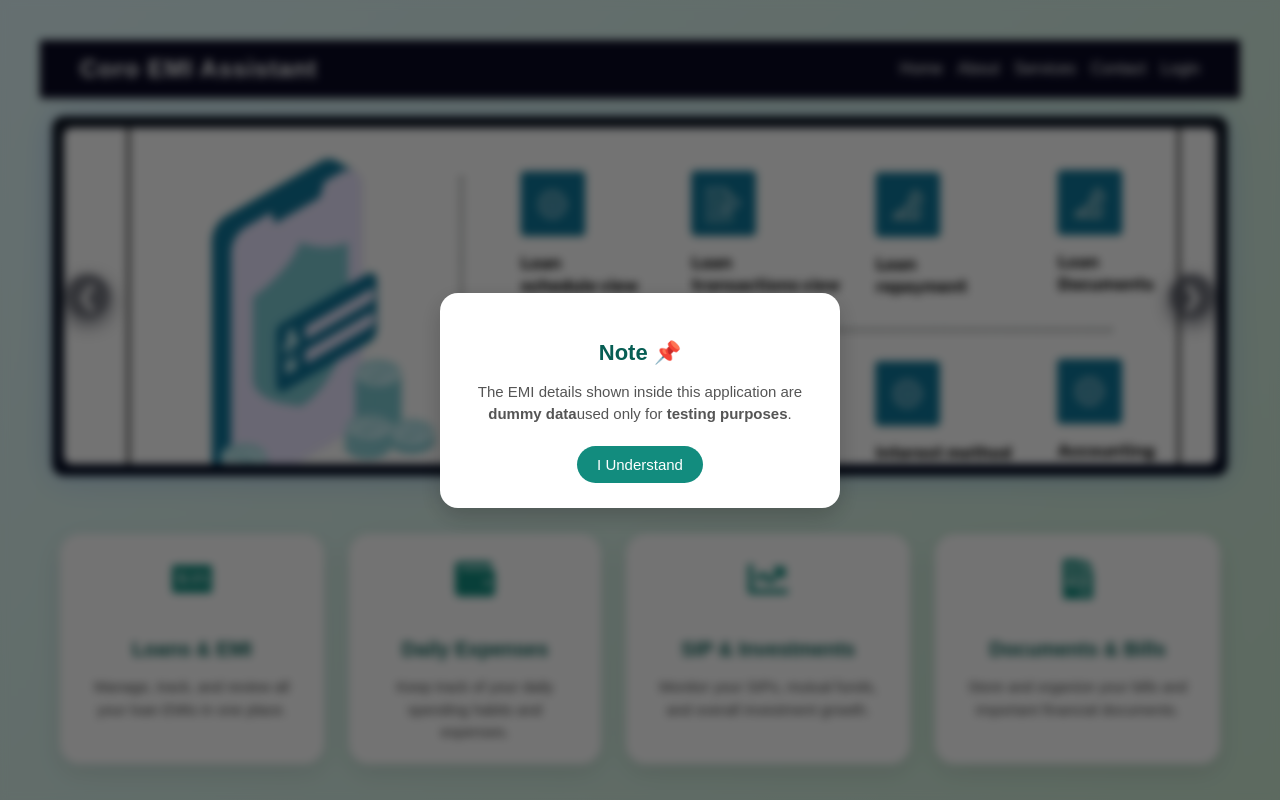
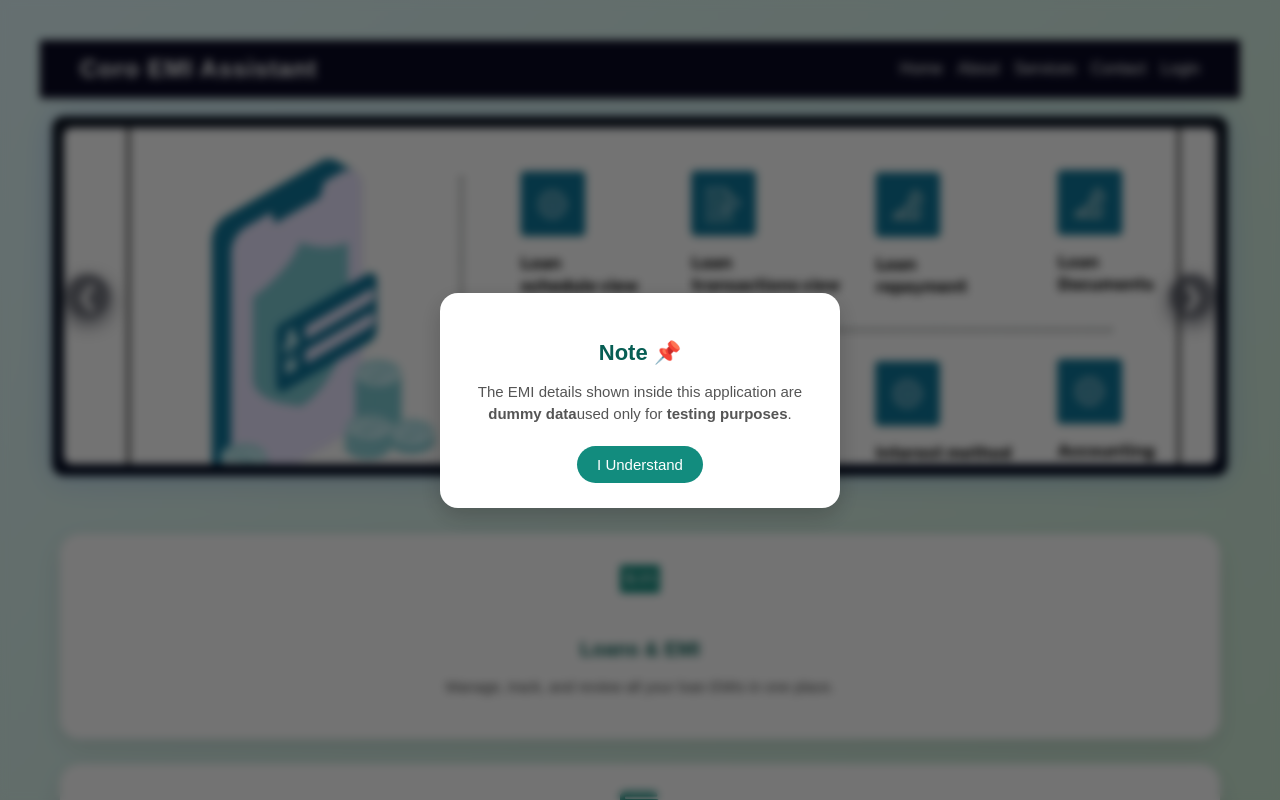
Before and after one commit to deepak199395/Coro, a React (Create React App) app: page / in a window 1280 px wide. Shown: the top 800 px of the page. Built offline with nearby package versions, Linux system fonts and the light colour scheme.

Commit message:
remove css

```diff
--- a/src/Styles/Home/Home.css
+++ b/src/Styles/Home/Home.css
@@ -2,7 +2,7 @@
 
 .home-container {
   display: flex;
-  flex-direction: row;
+  flex-direction: column;
   min-height: 100vh; /* full viewport height */
 }
 
--- a/src/Styles/Home/Mainhome.css
+++ b/src/Styles/Home/Mainhome.css
@@ -25,7 +25,6 @@ body {
   box-shadow: 0px 8px 25px rgba(0, 0, 0, 0.10);
   transition: transform 0.25s ease, box-shadow 0.25s ease;
   cursor: pointer;
-  height: 180px;
 }
 
 .home-card:hover {
```
